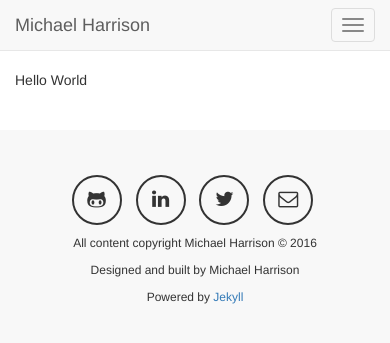
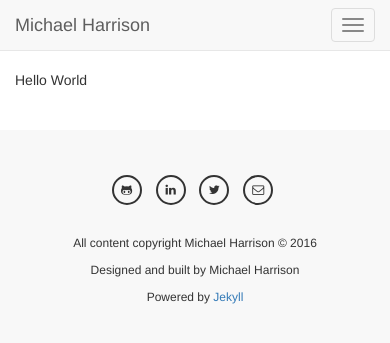
Before and after one commit to harrim91/harrim91.github.io, a Jekyll site: the page built from index.html, in a window 390 px wide. Shown: the top 343 px of the page. Built offline with Jekyll 4.4.1, drawn with Linux system fonts in a browser that asks for light colours.

Commit message:
resize sm icons for mobile

```diff
--- a/_includes/footer.html
+++ b/_includes/footer.html
@@ -24,7 +24,7 @@
           Designed and built by Michael Harrison
         </p>
         <p>
-          Powered by <a href="http://www.jekyllrb.com">Jekyll</a>
+          Powered by <a target="_blank" href="http://www.jekyllrb.com">Jekyll</a>
         </p>
       </div>
 
--- a/public/css/main.css
+++ b/public/css/main.css
@@ -52,4 +52,11 @@ footer .footer-left p {
 	footer .footer-left {
 		text-align: center;
 	}
+
+	.btn-social {
+		width: 30px;
+		height: 30px;
+		font-size: 12px;
+		line-height: 27px;
+	}
 }
```
